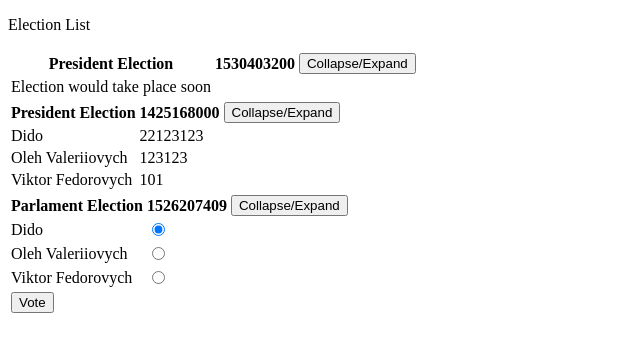
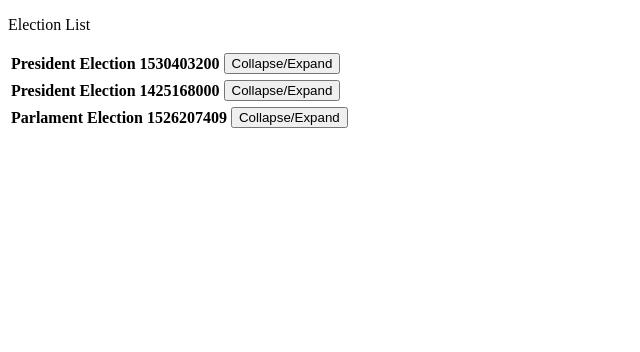
Before and after one commit to RostykStakhiv/chainlec, a React (Create React App) app in the folder client/: page / in a window 1280 px wide. Shown: the top 352 px of the page, without its empty margins (0-640 px from the left). Built offline with nearby package versions, Linux system fonts and the light colour scheme.

Commit message:
Implemented visibility toggle functionality

```diff
--- a/client/src/View/VoteView/ActiveElectionDetails.js
+++ b/client/src/View/VoteView/ActiveElectionDetails.js
@@ -8,7 +8,14 @@ class ActiveElectionDetails extends Component {
     super(props);
     this.state = {
       checkedIndex: 0,
+      isCollapsed: true,
     }
+  }
+
+  onCollapseToggle() {
+    this.setState(prevState => {
+      return { isCollapsed: !prevState.isCollapsed };
+    });
   }
 
   onCheckChanged(i) {
@@ -22,7 +29,28 @@ class ActiveElectionDetails extends Component {
     alert(`You have voted for ${selectedCandidate.name}`);
   }
 
+  getFooter() {
+    if (this.state.isCollapsed) {
+      return null;
+    }
+
+    return (
+      <tr>
+        <td>
+          <Button
+            label="Vote"
+            onClick={() => this.onVote()}
+          />
+        </td>
+      </tr>
+    );
+  }
+
   getRows() {
+    if (this.state.isCollapsed) {
+      return null;
+    }
+
     let rows = [];
     this.props.candidates.forEach((e, i) => {
       rows.push(
@@ -44,20 +72,14 @@ class ActiveElectionDetails extends Component {
           <ElectionHeader
             title={this.props.title}
             time={this.props.time}
+            onClick={() => this.onCollapseToggle()}
           />
         </thead>
         <tbody>
           {this.getRows()}
         </tbody>
         <tfoot>
-          <tr>
-            <td>
-              <Button
-                label="Vote"
-                onClick={() => this.onVote()}
-              />
-            </td>
-          </tr>
+          {this.getFooter()}
         </tfoot>
       </table>
     );
--- a/client/src/View/VoteView/CompletedElectionDetails.js
+++ b/client/src/View/VoteView/CompletedElectionDetails.js
@@ -3,7 +3,26 @@ import ElectionHeader from './ElectionHeader'
 import CompletedElectionRow from './CompletedElectionRow'
 
 class CompletedElectionDetails extends Component {
+  // TODO: the code with toggle is duplicated throughout all 3 ElectionDetails
+  // consider the way to move them in 1 place
+  constructor(props) {
+    super(props);
+    this.state = {
+      isCollapsed: true,
+    }
+  }
+
+  onCollapseToggle() {
+    this.setState(prevState => {
+      return { isCollapsed: !prevState.isCollapsed };
+    });
+  }
+
   getRows() {
+    if (this.state.isCollapsed) {
+      return null;
+    }
+
     let rows = [];
     this.props.candidates.forEach(e => {
       let result = this.props.results.find(elem => elem.id === e.id).result;
@@ -26,6 +45,7 @@ class CompletedElectionDetails extends Component {
           <ElectionHeader
             title={this.props.title}
             time={this.props.time}
+            onClick={() => this.onCollapseToggle()}
           />
         </thead>
         <tbody>
--- a/client/src/View/VoteView/ElectionHeader.js
+++ b/client/src/View/VoteView/ElectionHeader.js
@@ -10,7 +10,7 @@ class ElectionHeader extends Component {
         <th>
           <Button
             label="Collapse/Expand"
-            onClick={() => alert('You have clicked')}
+            onClick={this.props.onClick}
           />
         </th>
       </tr>
--- a/client/src/View/VoteView/FutureElectionDetails.js
+++ b/client/src/View/VoteView/FutureElectionDetails.js
@@ -1,7 +1,38 @@
 import React, { Component } from 'react';
 import ElectionHeader from './ElectionHeader'
+const ElectionsHasntStartedMsg = 'Election would take place soon';
 
 class FutureElectionDetails extends Component {
+  // TODO: the code with toggle is duplicated throughout all 3 ElectionDetails
+  // consider the way to move them in 1 place
+  constructor(props) {
+    super(props);
+    this.state = {
+      isCollapsed: true,
+    }
+  }
+
+  onCollapseToggle() {
+    this.setState(prevState => {
+      return { isCollapsed: !prevState.isCollapsed };
+    });
+  }
+
+  getRows() {
+    if (this.state.isCollapsed) {
+      return null;
+    }
+
+    return (
+      <tr>
+        <td>
+          {ElectionsHasntStartedMsg}
+        </td>
+        <td/>
+      </tr>
+    );
+  }
+
   render() {
     return (
       <table className="ElectionDetails">
@@ -9,15 +40,11 @@ class FutureElectionDetails extends Component {
           <ElectionHeader
             title={this.props.title}
             time={this.props.time}
+            onClick={() => this.onCollapseToggle()}
           />
         </thead>
         <tbody>
-          <tr>
-            <td>
-              Election would take place soon
-            </td>
-            <td/>
-          </tr>
+          {this.getRows()}
         </tbody>
       </table>
     );
```
